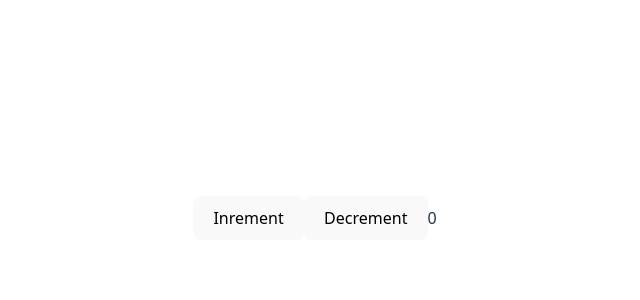
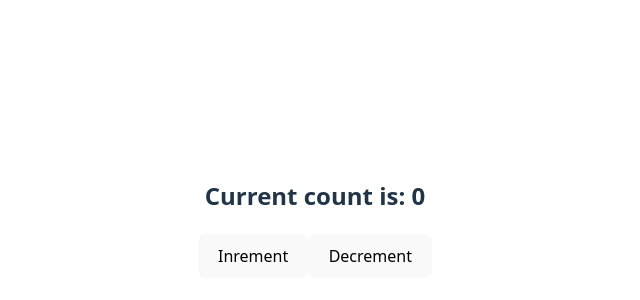
Before and after one commit to joshuawiidrichter1994/react-exercise, a React (Vite) app: page / in a window 1280 px wide. Shown: the part 182-482 px from the top of the page, without its empty margins (325-965 px from the left). Built offline with nearby package versions, Linux system fonts and the light colour scheme.

Commit message:
Added counterDisplay component

```diff
--- a/src/App.jsx
+++ b/src/App.jsx
@@ -1,4 +1,5 @@
 import { useState } from 'react';
+import CounterDisplay from './components/CounterDisplay.jsx';
 import reactLogo from './assets/react.svg';
 import viteLogo from '/vite.svg';
 import './App.css';
@@ -11,9 +12,9 @@ function App() {
   return (
     <>
       <div className="card">
+        <CounterDisplay count={count} />
         <button onClick={increment}>Inrement</button>
         <button onClick={decrement}>Decrement</button>
-        <span>{count}</span>
       </div>
     </>
   );
--- /dev/null
+++ b/src/components/CounterDisplay.jsx
@@ -0,0 +1,9 @@
+function CounterDisplay({ count }) {
+  return (
+    <>
+      <h2>Current count is: {count}</h2>
+    </>
+  );
+}
+
+export default CounterDisplay;
```
